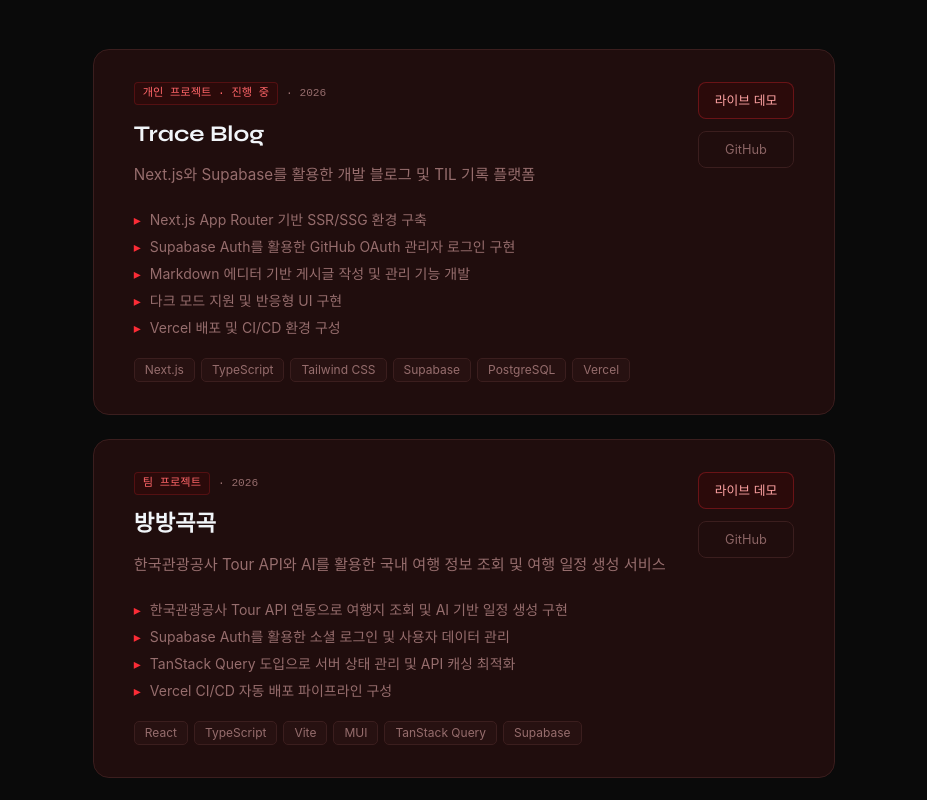
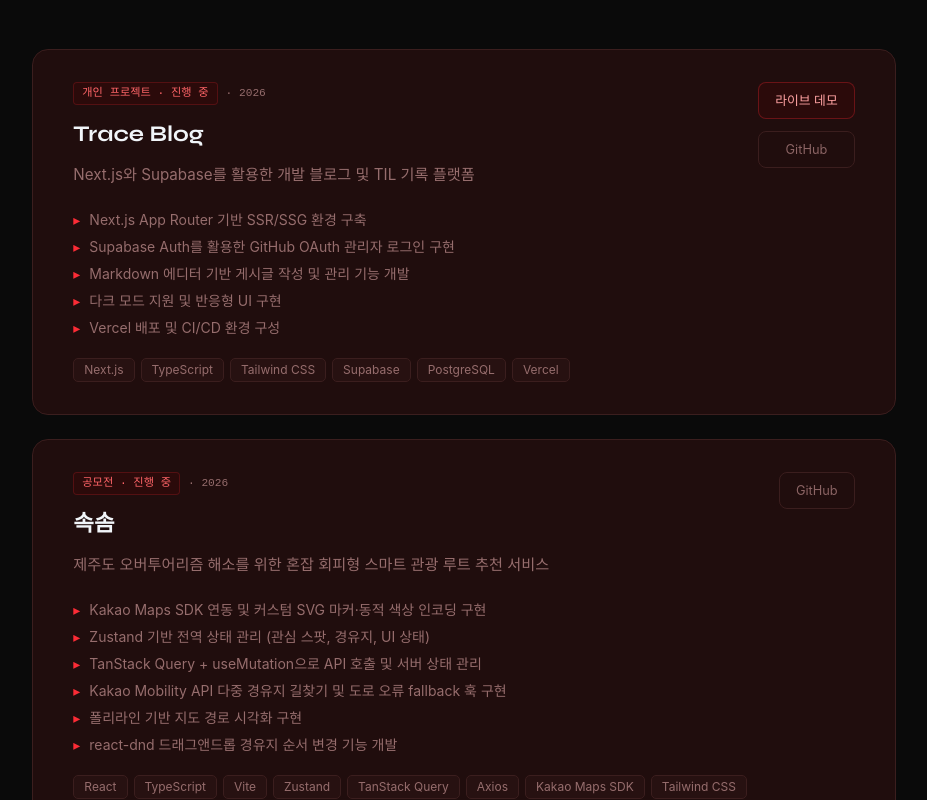
Before and after one commit to JiHy0ung/Portfolio-2026, a React (Vite) app: page / in a window 1280 px wide. Shown: the part 2000-2800 px from the top of the page, without its empty margins (176-1103 px from the left). Built offline with nearby package versions, Linux system fonts and the light colour scheme; a web font is replaced by a local one.

Commit message:
chore: 공모전 프로젝트 추가

```diff
--- a/src/constants/projects.ts
+++ b/src/constants/projects.ts
@@ -38,6 +38,36 @@ export const PROJECTS: Project[] = [
       {
         label: "GitHub",
         href: "https://github.com/JiHy0ung/trace",
+      },
+    ],
+  },
+  {
+    type: "공모전 · 진행 중",
+    year: "2026",
+    title: "속솜",
+    desc: "제주도 오버투어리즘 해소를 위한 혼잡 회피형 스마트 관광 루트 추천 서비스",
+    bullets: [
+      "Kakao Maps SDK 연동 및 커스텀 SVG 마커·동적 색상 인코딩 구현",
+      "Zustand 기반 전역 상태 관리 (관심 스팟, 경유지, UI 상태)",
+      "TanStack Query + useMutation으로 API 호출 및 서버 상태 관리",
+      "Kakao Mobility API 다중 경유지 길찾기 및 도로 오류 fallback 훅 구현",
+      "폴리라인 기반 지도 경로 시각화 구현",
+      "react-dnd 드래그앤드롭 경유지 순서 변경 기능 개발",
+    ],
+    tech: [
+      "React",
+      "TypeScript",
+      "Vite",
+      "Zustand",
+      "TanStack Query",
+      "Axios",
+      "Kakao Maps SDK",
+      "Tailwind CSS",
+    ],
+    links: [
+      {
+        label: "GitHub",
+        href: "https://github.com/colaage23/soksom",
       },
     ],
   },
```
